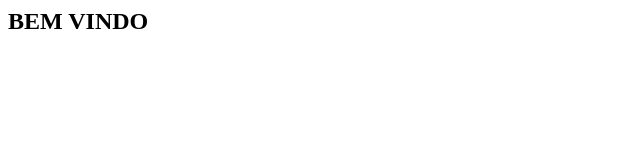
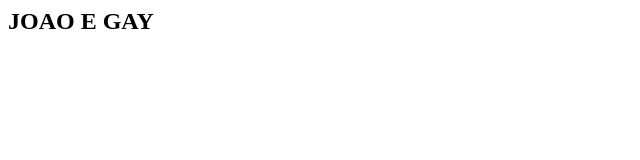
Before and after one commit to Douglas2k/2-c-Douglas, a plain HTML site: page index.html in a window 1280 px wide. Shown: the full height of the page, 0-640 px from the left. Drawn offline with Linux system fonts and the light colour scheme.

Commit message:
Update index.html

```diff
--- a/index.html
+++ b/index.html
@@ -1 +1 @@
-<h2>BEM VINDO</h2>
+<h2>JOAO E GAY</h2>
```
